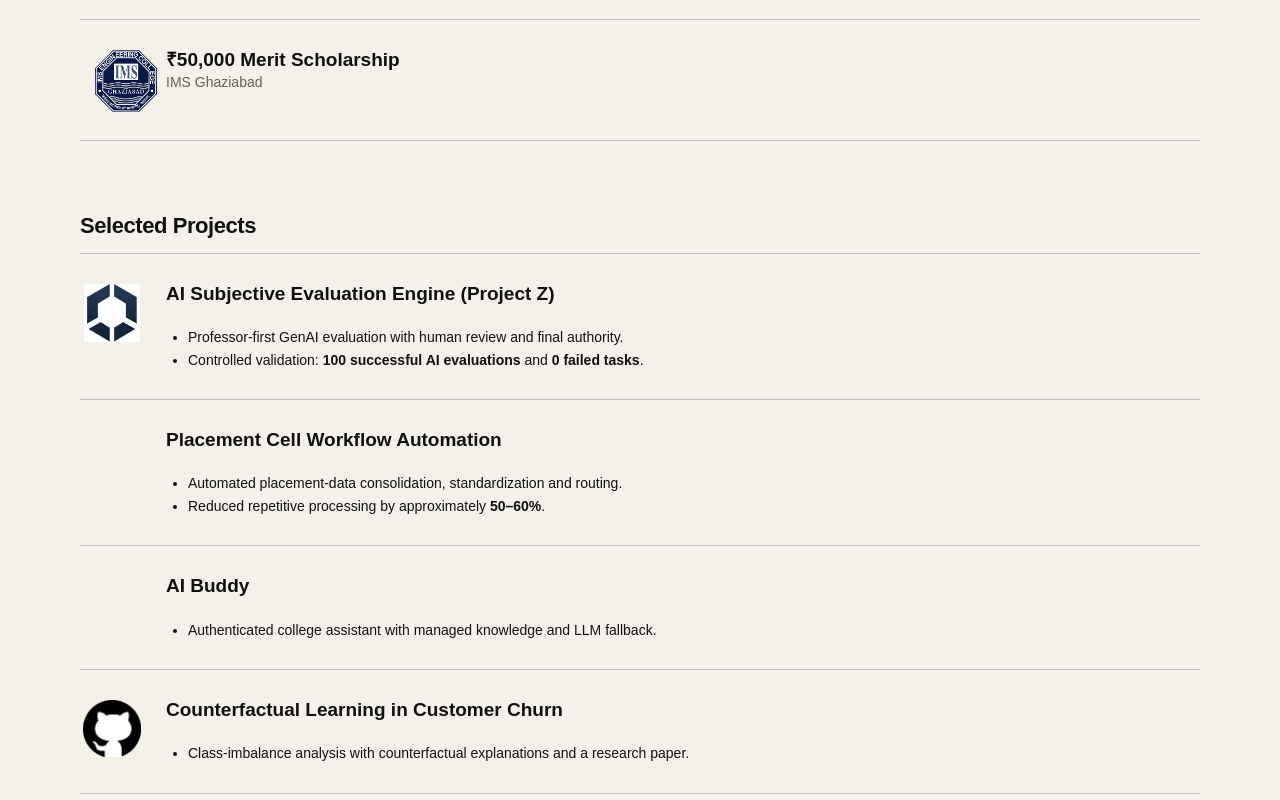
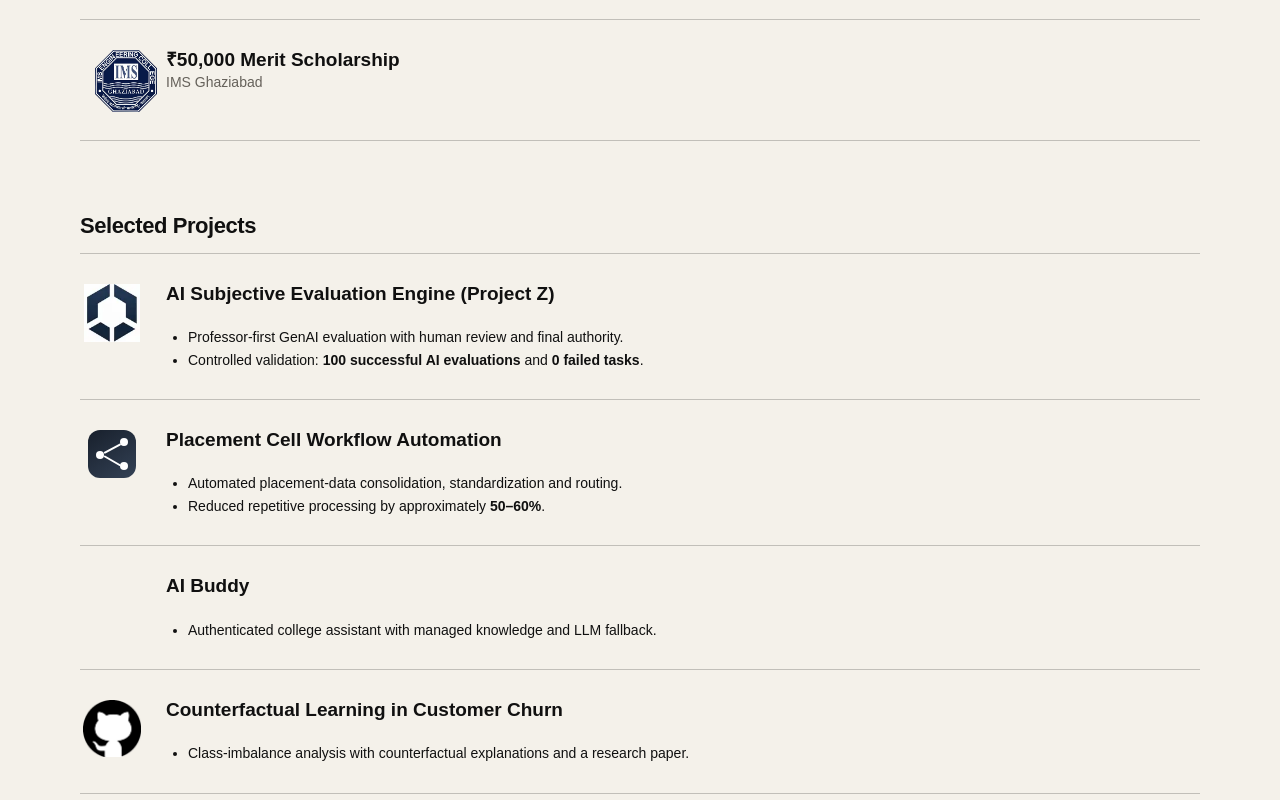
Before and after one commit to Amar-cmd/portfolio, a Next.js app: page /resume in a window 1280 px wide. Shown: the part 2320-3120 px from the top of the page. Built offline with nearby package versions, Linux system fonts and the light colour scheme.

Commit message:
Show custom workflow mark on placement project

```diff
--- a/components/ProjectCard.tsx
+++ b/components/ProjectCard.tsx
@@ -36,6 +36,8 @@ export default function ProjectCard({ item }: ProjectCardProps) {
             height={item.logo.height}
             className="project-card-logo"
           />
+        ) : item.id === "placement" ? (
+          <span className="workflow-skill-mark" aria-label="Workflow automation mark"><i/><i/><i/></span>
         ) : null}
       </div>
 
```
